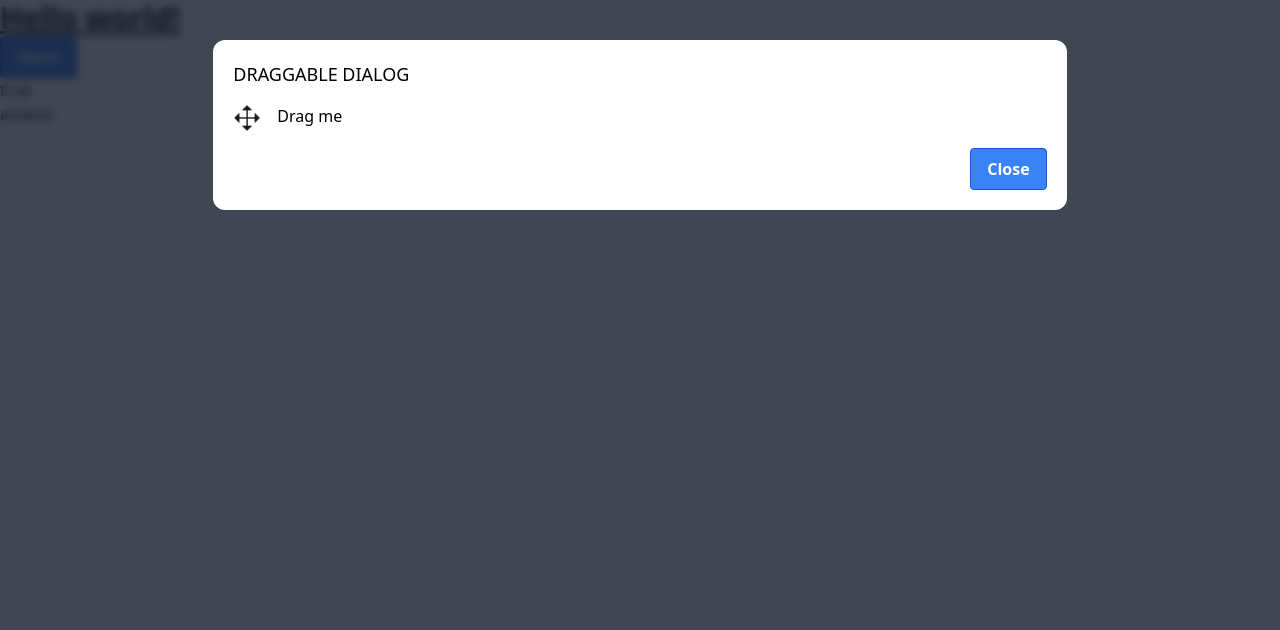
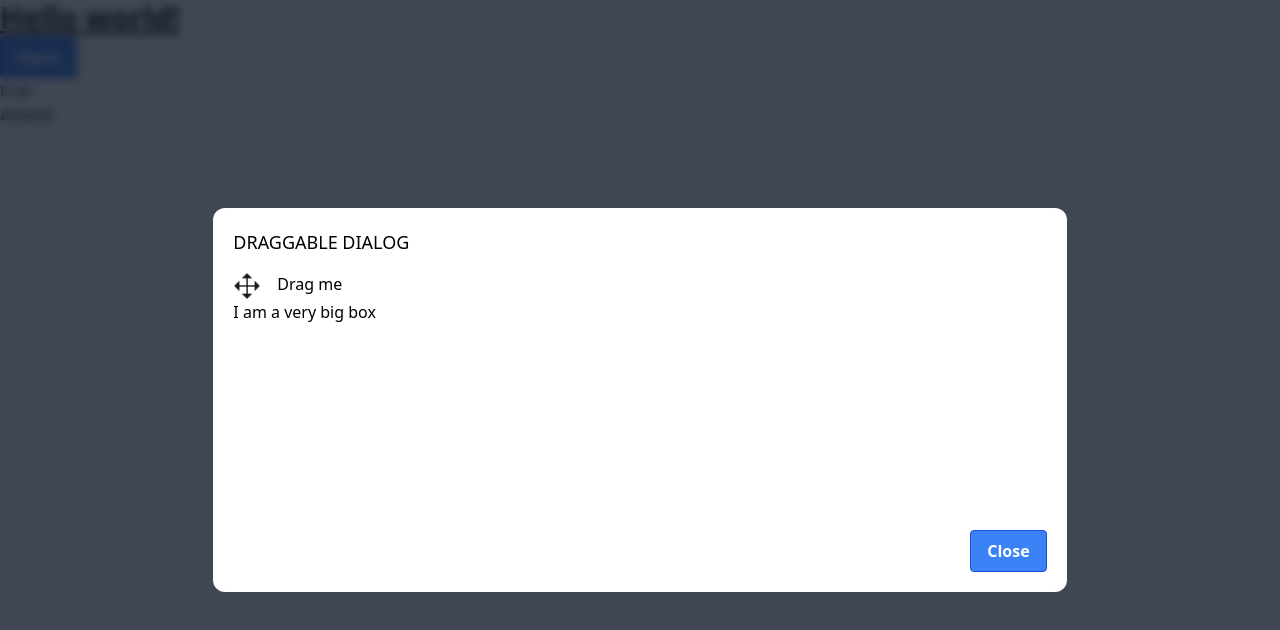
Before and after one commit to PeterLazarov/ReactModal, a React (Vite) app: page / in a window 1280 px wide. Both pictures are taken after a click on the button "Open". Shown: the top 630 px of the page. Built offline with nearby package versions, Linux system fonts and the light colour scheme.

Commit message:
dialog scrollable

```diff
--- a/src/components/Modal.tsx
+++ b/src/components/Modal.tsx
@@ -9,6 +9,7 @@ type Props = {
   draggable?: boolean;
   hideCloseButton?: boolean;
   title?: string;
+  modalClass?: string;
   footer?: ReactNode;
   footerClass?: string;
   labelClass?: string;
@@ -20,6 +21,7 @@ const Modal: React.FC<Props> = ({
   draggable,
   hideCloseButton,
   title,
+  modalClass = "",
   footer,
   footerClass = "",
   labelClass = "",
@@ -58,7 +60,7 @@ const Modal: React.FC<Props> = ({
     return ReactDOM.createPortal(
       <div
         onClick={onOverlayClick}
-        className="fixed top-0 left-0 bottom-0 right-0 bg-gray-900/80 backdrop-blur-sm"
+        className="fixed top-0 left-0 bottom-0 right-0 bg-gray-900/80 backdrop-blur-sm flex flex-col"
         onMouseMove={onMouseMove}
         onMouseUp={onDragEnd}
       >
@@ -69,13 +71,13 @@ const Modal: React.FC<Props> = ({
             cursor: dragging ? "move" : "default",
           }}
           onClick={onModalClick}
-          className="w-8/12 my-10 mx-auto bg-white flex flex-col gap-4 m-4 rounded-xl p-5"
+          className={`w-8/12 my-auto mx-auto bg-white flex flex-col gap-4 m-4 rounded-xl p-5 max-h-96 ${modalClass}`}
           onMouseDown={onDragStart}
         >
           {title && title !== "" && (
             <label className={`uppercase text-lg ${labelClass}`}>{title}</label>
           )}
-          <div>{children}</div>
+          <div className="flex-1 overflow-auto">{children}</div>
 
           {footer}
           {!footer && !hideCloseButton && (
--- a/src/pages/Home.tsx
+++ b/src/pages/Home.tsx
@@ -32,6 +32,9 @@ const Home: React.FC = () => {
           />
           <label className=" text-base">Drag me</label>
         </div>
+        <div style={{ height: 8000 }}>
+          <label className=" text-base">I am a very big box</label>
+        </div>
       </Modal>
     </div>
   );
```
